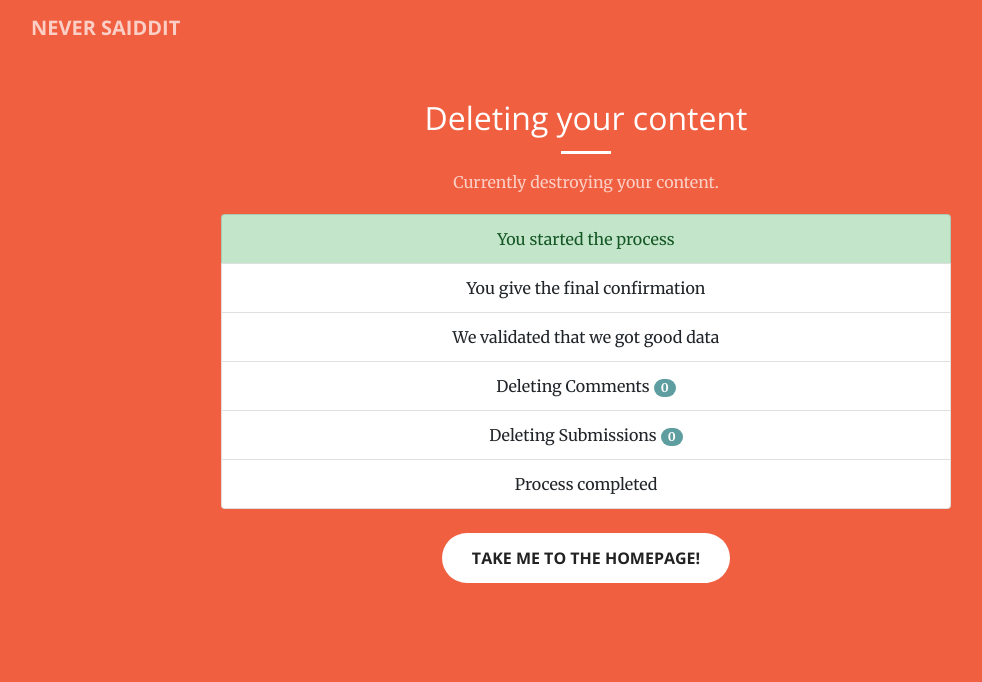
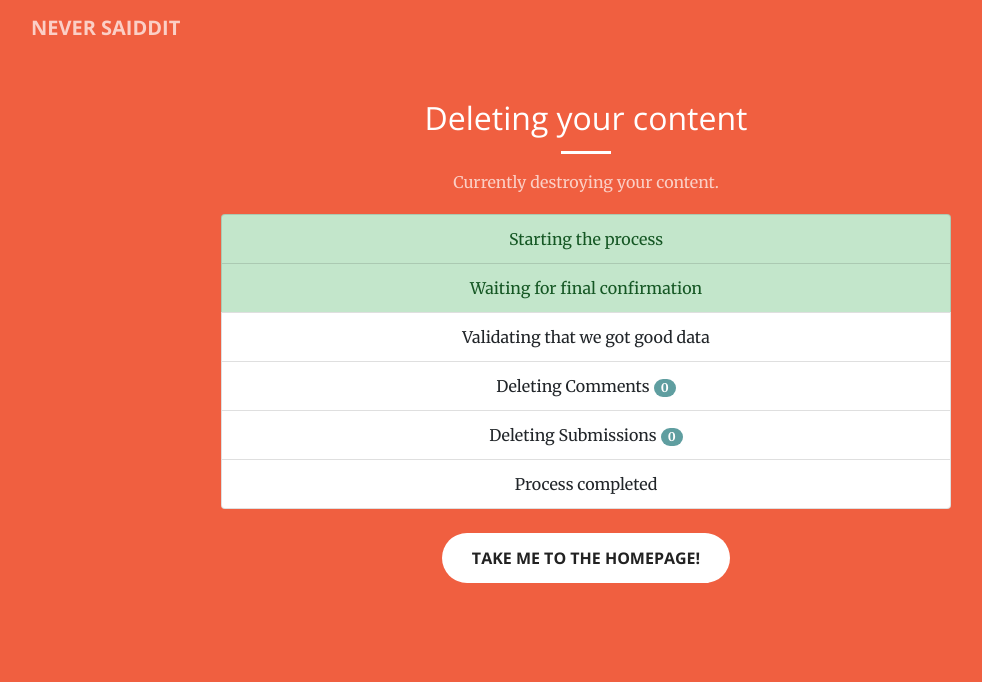
Before and after one commit to Damgaard/Never-Saiddit, a Django app: template never_saiddit/templates/pages/destruction.html in a window 1280 px wide. Shown: the top 682 px of the page, without its empty margins (54-1036 px from the left). Run offline with Django 3.2, Linux system fonts and the light colour scheme; the template is opened without the code that fills it, so the values that code supplies are empty; parts of the project's set-up code (start-up, migrations or seed data) failed here and were passed over; some libraries are stand-ins or nearby versions.

Commit message:
Use the same form for all states

```diff
--- a/never_saiddit/templates/pages/destruction.html
+++ b/never_saiddit/templates/pages/destruction.html
@@ -11,9 +11,9 @@
         </p>
 
         <ul class="list-group">
-          <li class="list-group-item list-group-item-success">You started the process</li>
-          <li id="state_access" class="list-group-item">You give the final confirmation</li>
-          <li id="state_validate" class="list-group-item">We validated that we got good data</li>
+          <li class="list-group-item list-group-item-success">Starting the process</li>
+          <li id="state_access" class="list-group-item list-group-item-success">Waiting for final confirmation</li>
+          <li id="state_validate" class="list-group-item">Validating that we got good data</li>
           <li id="deleting_comments" class="list-group-item justify-content-between">Deleting Comments <span class="badge badge-default badge-pill" style="background-color: cadetblue" id="count_comments_deleted">0</span>  </li>
           <li id="deleting_submissions" class="list-group-item justify-content-between">Deleting Submissions
            <span class="badge badge-default badge-pill" style="background-color: cadetblue" id="count_submissions_deleted">0</span>
```
